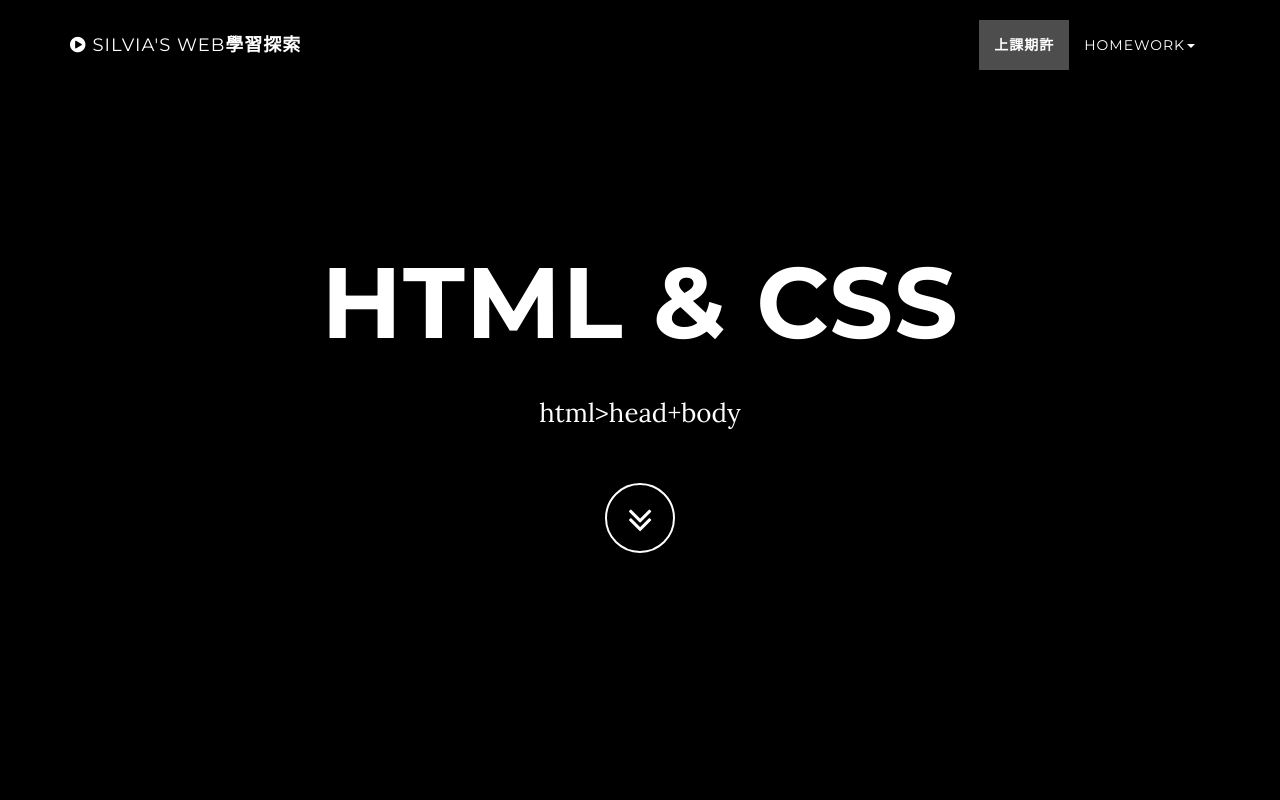
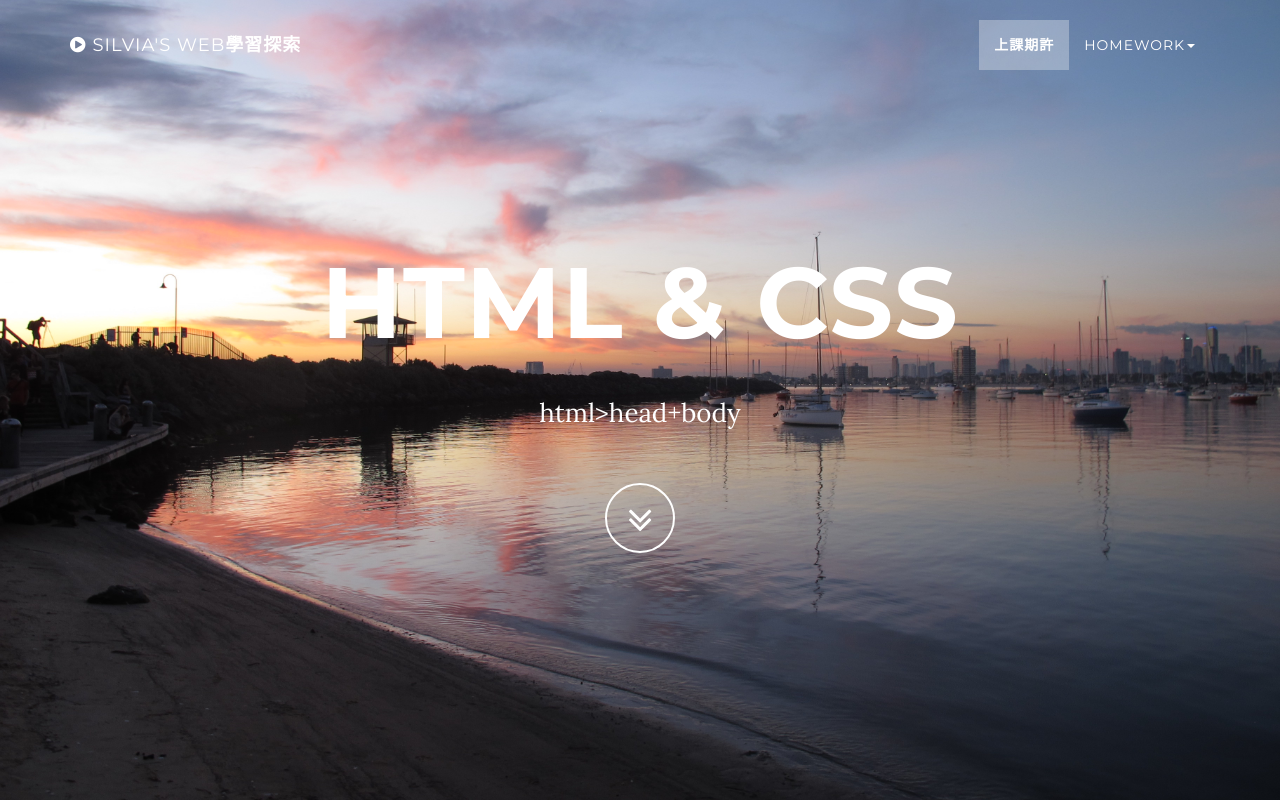
Before and after one commit to silvia-lu/silvia-lu.github.io, a plain HTML site: page index.html in a window 1280 px wide. Shown: the top 800 px of the page. Drawn offline with Linux system fonts and the light colour scheme.

Commit message:
Update grayscale.css

```diff
--- a/css/grayscale.css
+++ b/css/grayscale.css
@@ -145,7 +145,7 @@ a:focus {
     padding: 100px 0;
     text-align: center;
     color: #fff;
-    background: url(images/intro-bg.jpg) no-repeat bottom center scroll;
+    background: url(/./images/intro-bg.jpg) no-repeat bottom center scroll;
     background-color: #000;
     -webkit-background-size: cover;
     -moz-background-size: cover;
```
